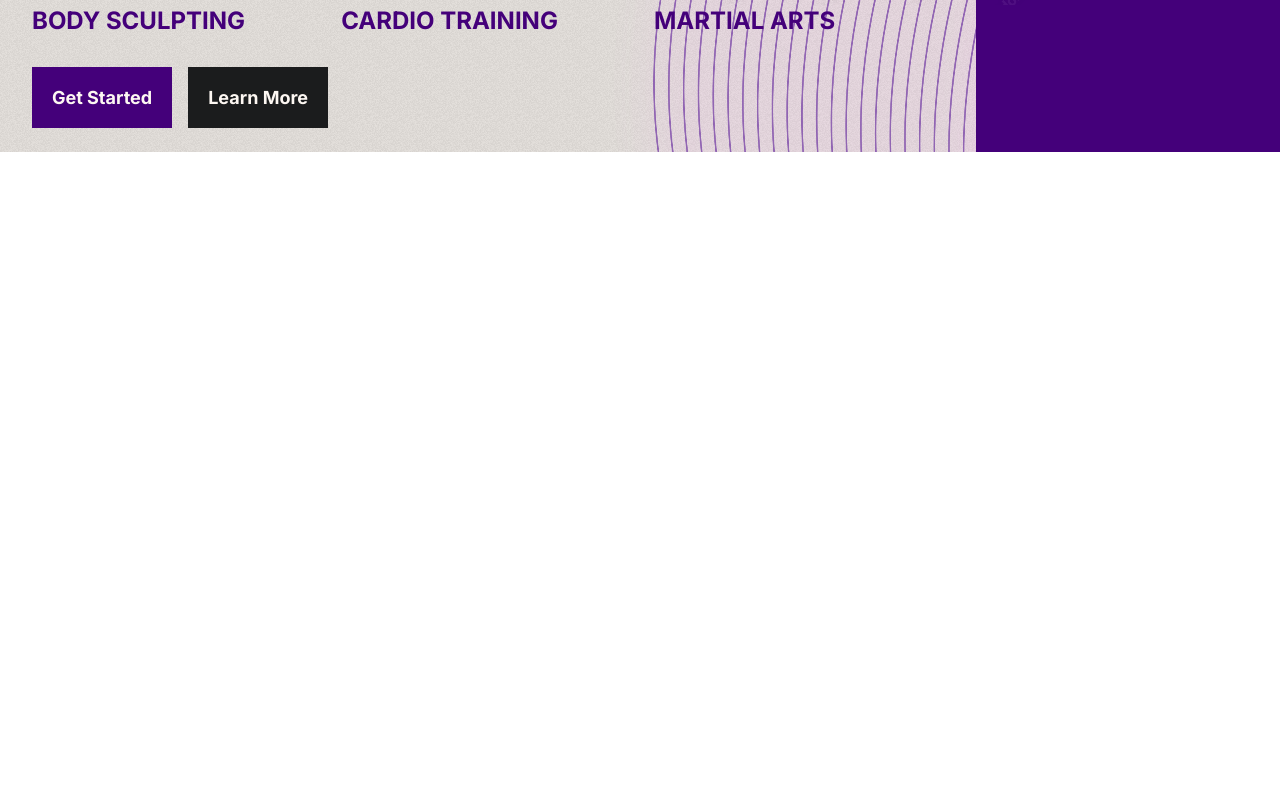
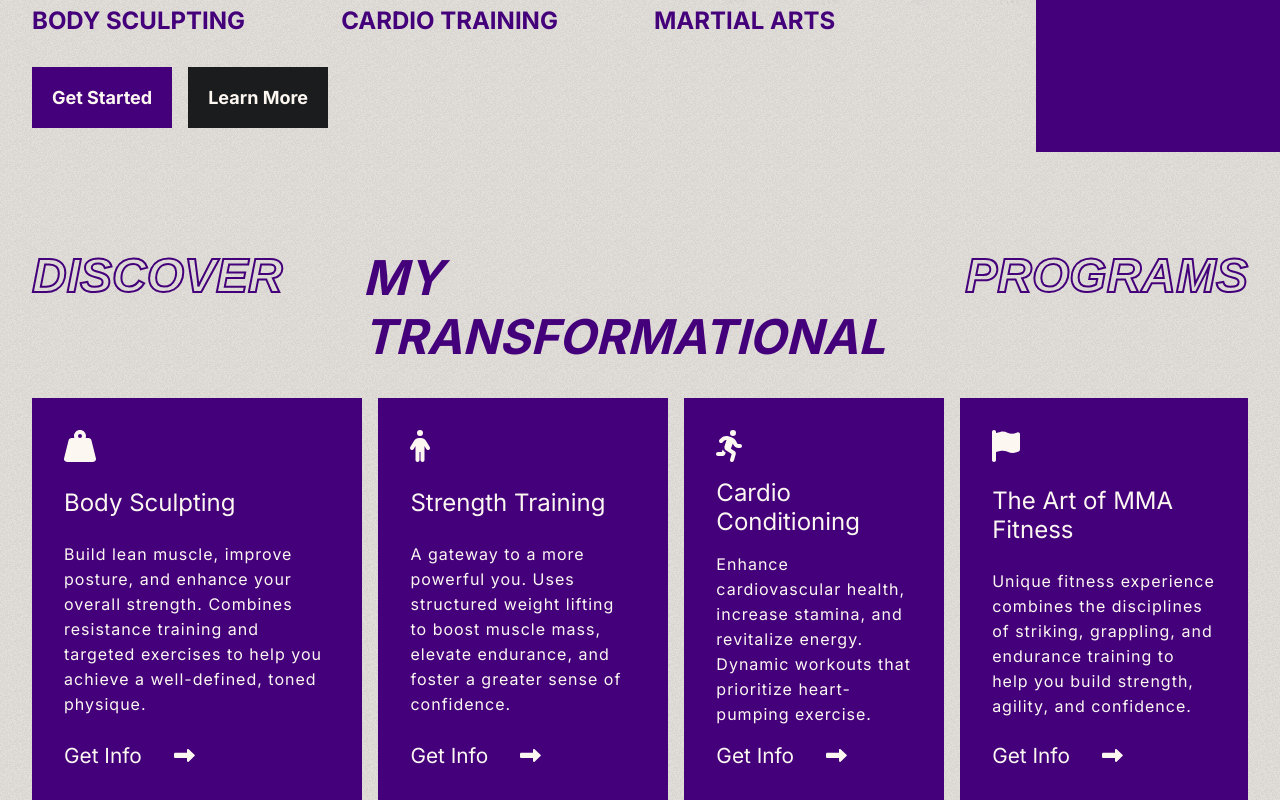
Before and after one commit to veronika-pomy/Fitness-Portfolio, a React (Create React App) app: page / in a window 1280 px wide. Shown: the part 720-1520 px from the top of the page. Before the commit the page ends 872 px from the top, so only its background shows below. Built offline with nearby package versions, Linux system fonts and the light colour scheme; the HTML template or start-up script is replaced by a standard one.

Commit message:
added program data and added program training sections

```diff
--- a/src/App.css
+++ b/src/App.css
@@ -11,6 +11,7 @@
     --glow-shadow-purple: #54306e66;
     --glow-shadow-gray: #38363966;
     --certificate: #edd66f;
+    --card-color: #b16fe0fc;
   }
 
   .app-container {
--- a/src/App.js
+++ b/src/App.js
@@ -1,10 +1,12 @@
 import './App.css';
 import Hero from './components/Hero';
+import Programs from './components/Programs';
 
 function App() {
   return (
     <div className="app-container">
       <Hero />
+      <Programs />
     </div>
   );
 }
--- /dev/null
+++ b/src/assets/database/programsData.js
@@ -0,0 +1,32 @@
+const progamsData = [
+    {
+        img: (
+            <svg xmlns="http://www.w3.org/2000/svg" height="1em" viewBox="0 0 512 512"><path d="M224 96a32 32 0 1 1 64 0 32 32 0 1 1 -64 0zm122.5 32c3.5-10 5.5-20.8 5.5-32c0-53-43-96-96-96s-96 43-96 96c0 11.2 1.9 22 5.5 32H120c-22 0-41.2 15-46.6 36.4l-72 288c-3.6 14.3-.4 29.5 8.7 41.2S33.2 512 48 512H464c14.8 0 28.7-6.8 37.8-18.5s12.3-26.8 8.7-41.2l-72-288C433.2 143 414 128 392 128H346.5z"/></svg>
+        ),
+        header: "Body Sculpting",
+        details: "Build lean muscle, improve posture, and enhance your overall strength. Combines resistance training and targeted exercises to help you achieve a well-defined, toned physique."
+    },
+    {
+        img: (
+            <svg xmlns="http://www.w3.org/2000/svg" height="1em" viewBox="0 0 320 512"><path d="M112 48a48 48 0 1 1 96 0 48 48 0 1 1 -96 0zm40 304V480c0 17.7-14.3 32-32 32s-32-14.3-32-32V256.9L59.4 304.5c-9.1 15.1-28.8 20-43.9 10.9s-20-28.8-10.9-43.9l58.3-97c17.4-28.9 48.6-46.6 82.3-46.6h29.7c33.7 0 64.9 17.7 82.3 46.6l58.3 97c9.1 15.1 4.2 34.8-10.9 43.9s-34.8 4.2-43.9-10.9L232 256.9V480c0 17.7-14.3 32-32 32s-32-14.3-32-32V352H152z"/></svg>
+        ),
+        header: "Strength Training",
+        details: "A gateway to a more powerful you. Uses structured weight lifting to boost muscle mass, elevate endurance, and foster a greater sense of confidence. "
+    },
+    {
+        img: (
+            <svg xmlns="http://www.w3.org/2000/svg" height="1em" viewBox="0 0 448 512"><path d="M320 48a48 48 0 1 0 -96 0 48 48 0 1 0 96 0zM125.7 175.5c9.9-9.9 23.4-15.5 37.5-15.5c1.9 0 3.8 .1 5.6 .3L137.6 254c-9.3 28 1.7 58.8 26.8 74.5l86.2 53.9-25.4 88.8c-4.9 17 5 34.7 22 39.6s34.7-5 39.6-22l28.7-100.4c5.9-20.6-2.6-42.6-20.7-53.9L238 299l30.9-82.4 5.1 12.3C289 264.7 323.9 288 362.7 288H384c17.7 0 32-14.3 32-32s-14.3-32-32-32H362.7c-12.9 0-24.6-7.8-29.5-19.7l-6.3-15c-14.6-35.1-44.1-61.9-80.5-73.1l-48.7-15c-11.1-3.4-22.7-5.2-34.4-5.2c-31 0-60.8 12.3-82.7 34.3L57.4 153.4c-12.5 12.5-12.5 32.8 0 45.3s32.8 12.5 45.3 0l23.1-23.1zM91.2 352H32c-17.7 0-32 14.3-32 32s14.3 32 32 32h69.6c19 0 36.2-11.2 43.9-28.5L157 361.6l-9.5-6c-17.5-10.9-30.5-26.8-37.9-44.9L91.2 352z"/></svg>
+        ),
+        header: "Cardio Conditioning",
+        details: "Enhance cardiovascular health, increase stamina, and revitalize energy. Dynamic workouts that prioritize heart-pumping exercise."
+    },
+    {
+        img: (
+            <svg xmlns="http://www.w3.org/2000/svg" height="1em" viewBox="0 0 448 512"><path d="M64 32C64 14.3 49.7 0 32 0S0 14.3 0 32V64 368 480c0 17.7 14.3 32 32 32s32-14.3 32-32V352l64.3-16.1c41.1-10.3 84.6-5.5 122.5 13.4c44.2 22.1 95.5 24.8 141.7 7.4l34.7-13c12.5-4.7 20.8-16.6 20.8-30V66.1c0-23-24.2-38-44.8-27.7l-9.6 4.8c-46.3 23.2-100.8 23.2-147.1 0c-35.1-17.6-75.4-22-113.5-12.5L64 48V32z"/></svg>
+        ),
+        header: "The Art of MMA Fitness",
+        details: "Unique fitness experience combines the disciplines of striking, grappling, and endurance training to help you build strength, agility, and confidence."
+    }
+]
+
+export default progamsData;
--- a/src/components/Hero.jsx
+++ b/src/components/Hero.jsx
@@ -34,11 +34,11 @@ const Hero = () => {
             alt="Personal trainer headshot"
             className="hero-img"
           />
-          <img
+          {/* <img
             src={Background}
             alt="Mesh background PNG Designed By 699pic, web link attributed in the readme file"
             className="hero-img-background"
-          />
+          /> */}
         </div>
     </div>
   )
--- /dev/null
+++ b/src/components/Programs.jsx
@@ -0,0 +1,51 @@
+import React from 'react';
+import '../style/Programs.css';
+import { FontAwesomeIcon } from '@fortawesome/react-fontawesome';
+import { faRightLong } from '@fortawesome/free-solid-svg-icons';
+import programsData from '../assets/database/programsData';
+
+const Programs = () => {
+  return (
+    <div
+        className='programs'
+        id='programs'
+    >
+        <div className="programs-header">
+            <span className='outline-text'>Discover</span>
+            <span>My Transformational</span>
+            <span className='outline-text'>Programs</span>
+        </div>
+
+        <div className="programs-list">
+            {programsData.map((program) => (
+                <div className="program-category">
+                    <span
+                        className='programs-category-icon'
+                    >
+                        {program.img}
+                    </span>
+                    <span
+                        className='programs-category-header'
+                    >
+                        {program.header}
+                    </span>
+                    <span
+                        className='programs-category-details'
+                    >
+                        {program.details}
+                    </span>
+                    {/* TODO: add onclick event to prompt to either scroll to contact form, download a booklet or open email box  */}
+                    <div className="get-info">
+                        <span>
+                            Get Info
+                        </span>
+                        <FontAwesomeIcon icon={faRightLong} className='get-info-right-arrow' />
+                    </div>
+                </div>
+            ))}
+        </div>
+    </div>
+  )
+}
+
+export default Programs;
--- a/src/style/Hero.css
+++ b/src/style/Hero.css
@@ -36,9 +36,9 @@
     -webkit-transform: rotate(270deg);
     transform: rotate(270deg);
     position: absolute;
-    right: -20rem;
+    right: -40rem;
     z-index: -1;
-    width: 100vw;
+    width: 140vw;
     height: 100vh;
     opacity: 0.8;
 }
--- /dev/null
+++ b/src/style/Programs.css
@@ -0,0 +1,62 @@
+.programs {
+    display: flex;
+    flex-direction: column;
+    gap: 2rem;
+    padding: 0 2rem;
+}
+
+.programs-header {
+    display: flex;
+    gap: 5rem;
+    font-weight: bold;
+    font-size: 3rem;
+    justify-content: center;
+    color: var(--purple);
+    text-transform: uppercase;
+    font-style: oblique;
+}
+
+.programs-list {
+    display: flex;
+    gap: 1rem;
+}
+
+.program-category {
+    display: flex;
+    flex-direction: column;
+    justify-content: space-between;
+    background-color: var(--purple);
+    color: var(--appColor);
+    padding: 2rem;
+    gap: 1rem;
+}
+
+.program-category:hover {
+    background: var(--infoCard);
+    cursor: pointer;
+}
+
+.programs-category-icon {
+    font-size: xx-large;
+    fill: var(--appColor);
+    width: 2rem;
+    height: 2rem;
+}
+
+.programs-category-header {
+    font-size: x-large;
+}
+
+
+.programs-category-details {
+    font-size: 1rem;
+    line-height: 25px;
+    letter-spacing: 1px;
+}
+
+.get-info {
+    display: flex;
+    align-items: center;
+    gap: 2rem;
+    font-size: 1.3rem;
+}
```
Also changed, not shown: 1 other file (tests, documents, lock files or other folders).
